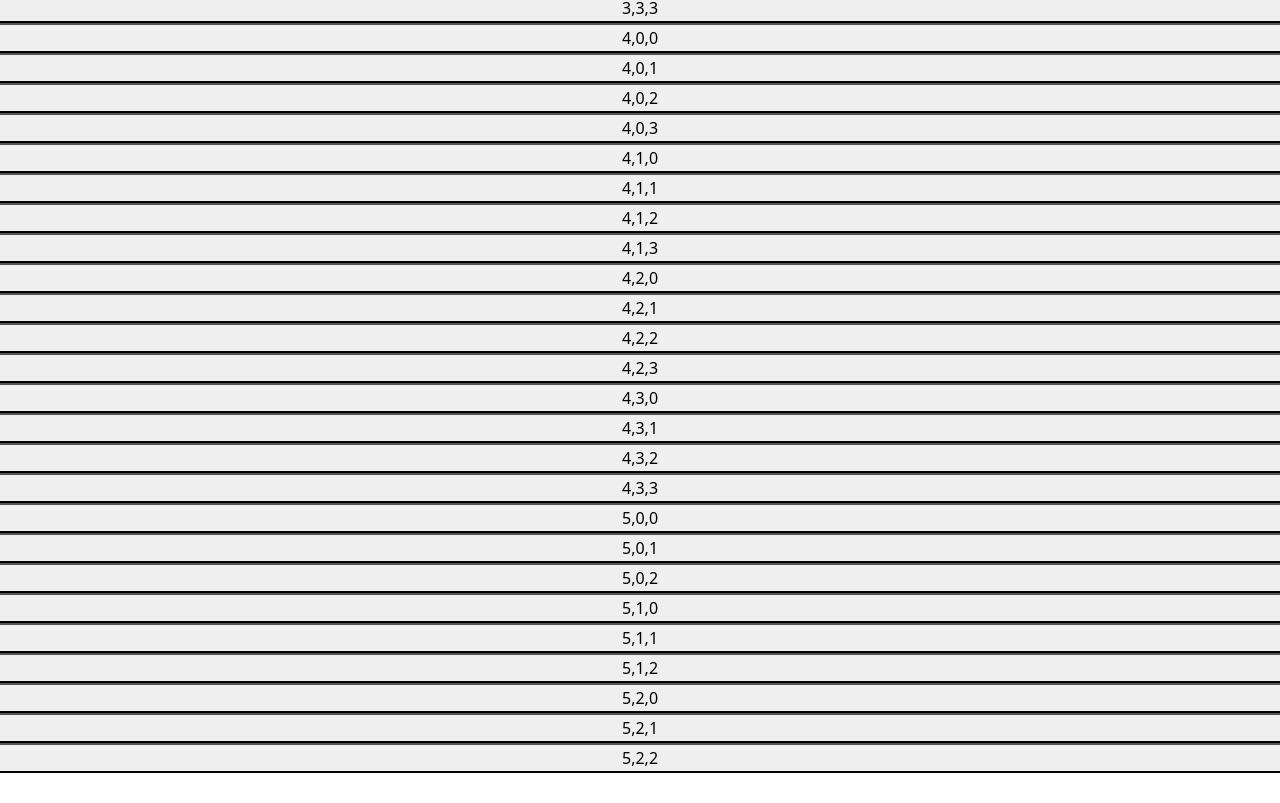
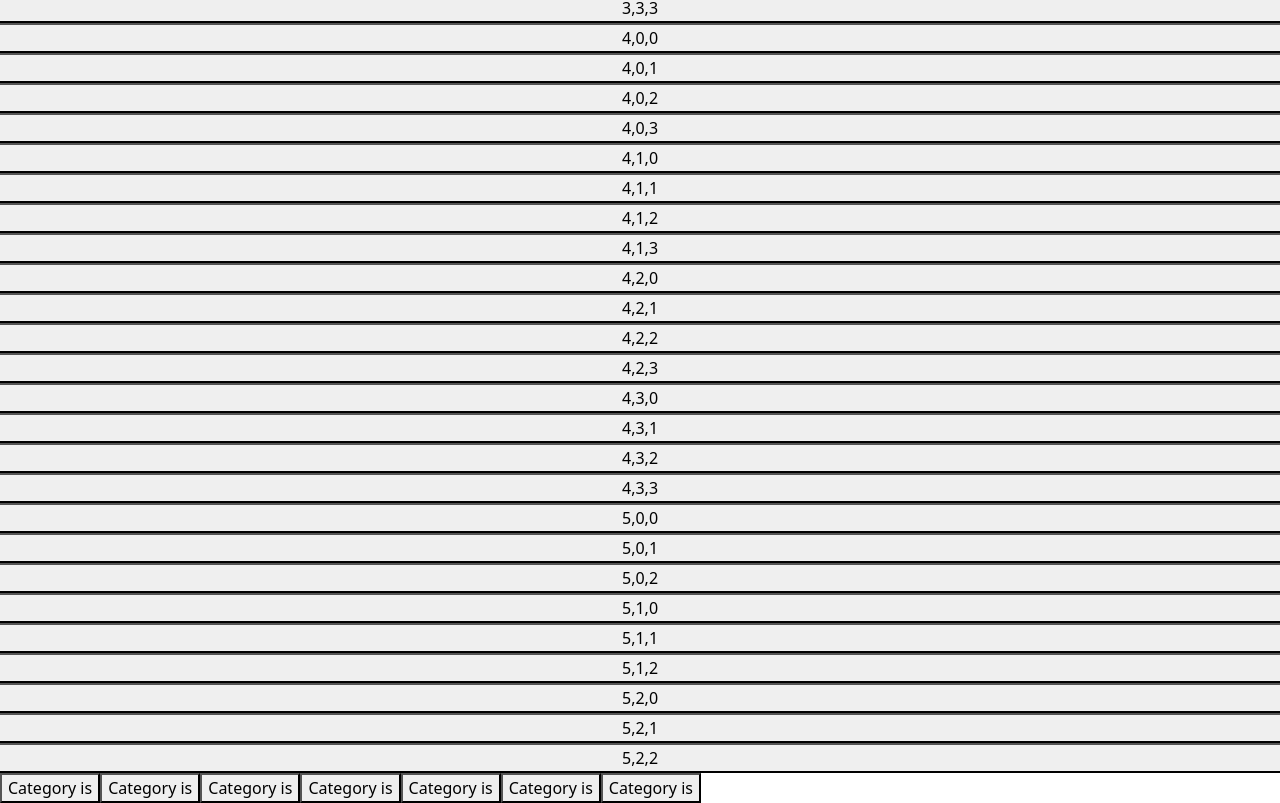
Before and after one commit to allenwang2333/bruin-o-bruin, a React (Create React App) app in the folder bruin-o-bruin/: page /game in a window 1280 px wide. Shown: the part 3890-4693 px from the top of the page. Before the commit the page ends 4663 px from the top, so only its background shows below. Built offline with nearby package versions, Linux system fonts and the light colour scheme.

Commit message:
Initial display of block at hand
Add new file: handblock.js
This file contains a new block class as a child of the hand class to
avoid multiple parents.

Modify old file: hand.js
Now parent of HandBlock instead of the old Block class. Able to display
certain information for each block at hand.

```diff
--- a/bruin-o-bruin/src/gamePlay/hand.js
+++ b/bruin-o-bruin/src/gamePlay/hand.js
@@ -1,5 +1,5 @@
 import React from 'react';
-import Block from './block.js';
+import HandBlock from './handblock.js';
 
 class Hand extends React.Component{
     constructor(props){
@@ -15,14 +15,14 @@ class Hand extends React.Component{
     }
 
     renderBlockAtHand(i) {
-        //return (
+        return (
             /* TODO: change return value and handle click might be added if case of unplacing blocks from hand back to board */
+            <HandBlock
+                block={this.props.hand[i]}
+                onClick={this.non_reponse_onClick}
+            />
 
-         //   <Block
-           //     value={this.state.blocks[i]} onClick={this.non_reponse_onClick}
-           // />
-
-        //)
+        )
     }
 
     render() {
--- /dev/null
+++ b/bruin-o-bruin/src/gamePlay/handblock.js
@@ -0,0 +1,28 @@
+import React from 'react';
+
+class HandBlock extends React.Component{
+    constructor(props) {
+        super(props);
+        this.state = {
+            layer: null,
+            col: null,
+            row: null,
+            category: this.props.block.category,
+            parent: null,
+            child: null,
+        };
+    }
+
+
+    render() {
+        return (
+            <button className="handblock" onClick={this.props.onClick()}>
+                Category is {this.props.block.category}
+            </button>
+            /* TODO: onClick should be lifted up to be handled */
+            /* intended to move the block from board to hand or vice versa if case of the undo feature*/
+        )
+    }
+}
+
+export default HandBlock;
```
